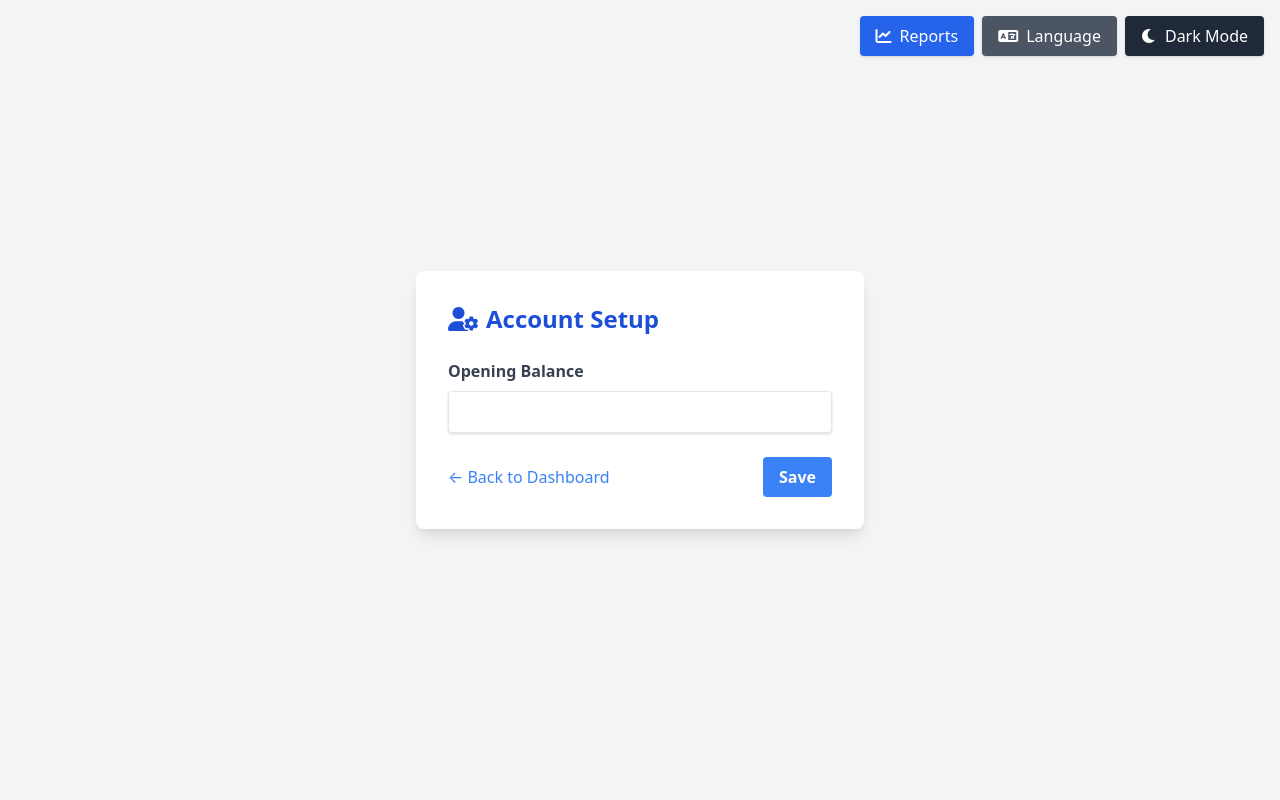
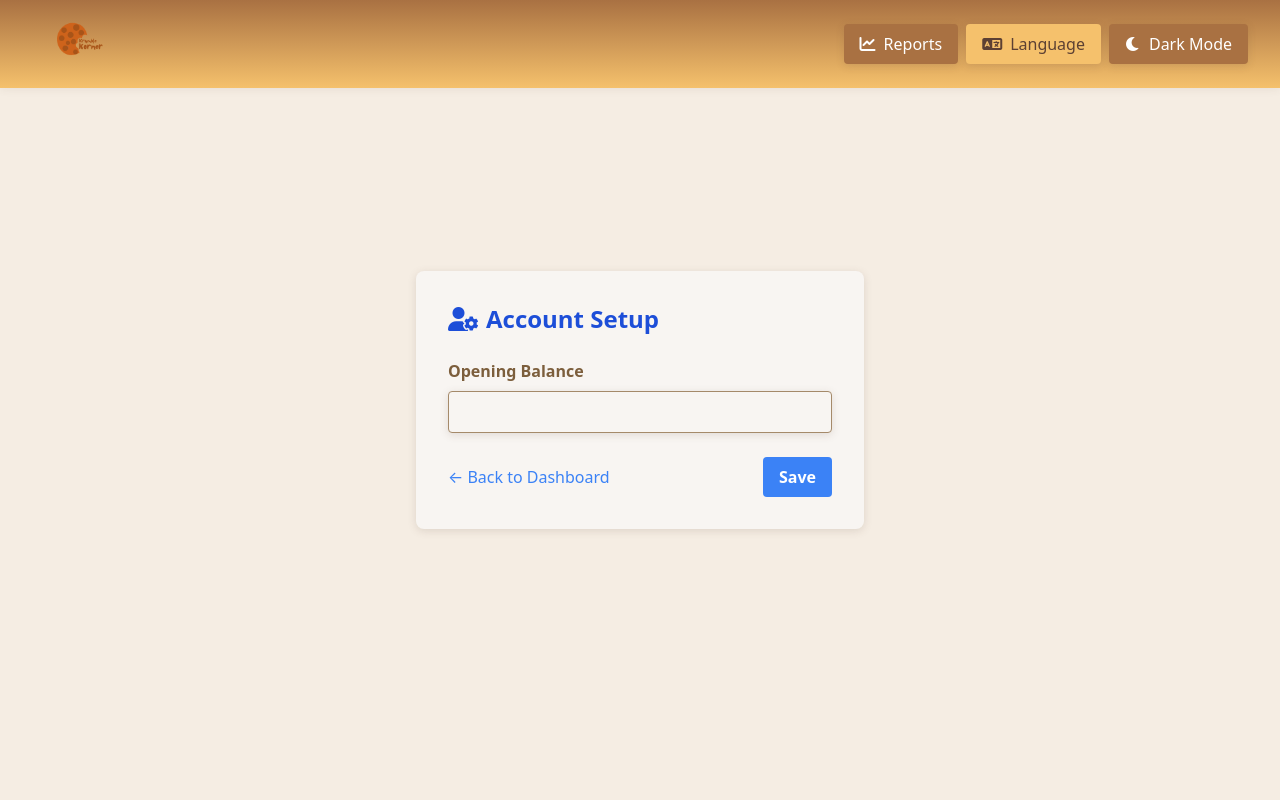
Before and after one commit to EmbeddEdge/FlaskWebApp, a Flask app: page /account/setup in a window 1280 px wide. Run offline with Flask 3, Linux system fonts and the light colour scheme; data that the repository does not hold is empty; some libraries are stand-ins or nearby versions.

Commit message:
updated theme

```diff
--- a/templates/accountsetup.html
+++ b/templates/accountsetup.html
@@ -7,18 +7,92 @@
     <link href="https://cdn.jsdelivr.net/npm/tailwindcss@2.2.19/dist/tailwind.min.css" rel="stylesheet">
     <link href="https://cdnjs.cloudflare.com/ajax/libs/font-awesome/6.0.0/css/all.min.css" rel="stylesheet">
     <style>
+        /* Brown Cookie/Baking Theme */
+        body {
+            background-color: #f5ede3;
+        }
+        .bg-white {
+            background-color: #f8f5f2 !important;
+        }
+        .text-gray-900 {
+            color: #5c4033 !important;
+        }
+        .text-gray-700 {
+            color: #7c5e3c !important;
+        }
+        .text-gray-500 {
+            color: #a58a6a !important;
+        }
+        .bg-gray-100 {
+            background-color: #f5ede3 !important;
+        }
+        .bg-blue-100, .bg-blue-200 {
+            background-color: #e2c9b0 !important;
+        }
+        .bg-red-100 {
+            background-color: #b86b4b !important;
+        }
+        .bg-green-100 {
+            background-color: #a3a656 !important;
+        }
+        .bg-gray-50 {
+            background-color: #f8f5f2 !important;
+        }
+        .bg-gray-600 {
+            background-color: #a58a6a !important;
+        }
+        .shadow-lg, .shadow {
+            box-shadow: 0 2px 8px 0 rgba(92, 64, 51, 0.15)!important;
+        }
+        input, select, textarea {
+            background-color: #f8f5f2 !important;
+            color: #5c4033 !important;
+            border-color: #a58a6a !important;
+        }
+        /* Remove logo border and shadow in all modes */
+        img[alt="Krumble Korner Logo"] {
+            border: none !important;
+            box-shadow: none !important;
+        }
+        /* Top nav bar gradient for cookie theme */
+        .cookie-navbar {
+            background: linear-gradient(180deg, #a97142 0%, #f5c16c 100%);
+            box-shadow: 0 2px 8px 0 rgba(92, 64, 51, 0.07);
+        }
+        .cookie-btn {
+            background-color: #a97142 !important;
+            color: #fff !important;
+        }
+        .cookie-btn:hover {
+            background-color: #7c5e3c !important;
+        }
+        .cookie-secondary-btn {
+            background-color: #f5c16c !important;
+            color: #5c4033 !important;
+        }
+        .cookie-secondary-btn:hover {
+            background-color: #e2c9b0 !important;
+        }
+    /* Dark mode overrides for brown theme */
         .dark-mode {
-            background-color: #18181b !important;
+            background-color: #3e2723 !important;
             color: #f3f4f6 !important;
         }
-        .dark-mode .bg-white { background-color: #27272a !important; }
+        .dark-mode .bg-white { background-color: #5c4033 !important; }
         .dark-mode .text-gray-900 { color: #f3f4f6 !important; }
-        .dark-mode .text-gray-700 { color: #d1d5db !important; }
-        .dark-mode .text-gray-500 { color: #9ca3af !important; }
+        .dark-mode .text-gray-700 { color: #e2c9b0 !important; }
+        .dark-mode .text-gray-500 { color: #f5c16c !important; }
+        .dark-mode .bg-gray-100 { background-color: #3e2723 !important; }
+        .dark-mode .bg-blue-100, .dark-mode .bg-blue-200 { background-color: #a97142 !important; }
+        .dark-mode .bg-red-100 { background-color: #b86b4b !important; }
+        .dark-mode .bg-green-100 { background-color: #a3a656 !important; }
+        .dark-mode .bg-gray-50 { background-color: #5c4033 !important; }
+        .dark-mode .bg-gray-600 { background-color: #a58a6a !important; }
+        .dark-mode .shadow-lg, .dark-mode .shadow { box-shadow: 0 2px 8px 0 rgba(0,0,0,0.7)!important; }
         .dark-mode input, .dark-mode select, .dark-mode textarea {
-            background-color: #27272a !important;
+            background-color: #5c4033 !important;
             color: #f3f4f6 !important;
-            border-color: #52525b !important;
+            border-color: #f5c16c !important;
         }
     </style>
 </head>
@@ -83,17 +157,23 @@
 </body>
 -->
 <body class="bg-gray-100 min-h-screen flex items-center justify-center" id="body">
-    <!-- Top Header Navigation -->
-    <div class="fixed top-4 right-4 z-50 flex items-center space-x-2">
-        <button id="reportsBtn" class="bg-blue-600 hover:bg-blue-800 text-white px-4 py-2 rounded shadow focus:outline-none flex items-center">
+    <!-- Top Header Navigation with Logo and Colored Bar -->
+    <div class="fixed top-0 left-0 w-full z-50 flex items-center justify-between px-8 py-1 cookie-navbar" style="min-height: 56px;">
+        <div class="flex items-center space-x-4">
+            <!-- Logo -->
+            <img src="{{ url_for('static', filename='KrumbleKornerLogo.png') }}" alt="Krumble Korner Logo" class="h-20 w-20 object-contain rounded-full shadow" />
+        </div>
+        <div class="flex items-center space-x-2">
+            <button id="reportsBtn" class="cookie-btn px-4 py-2 rounded shadow focus:outline-none flex items-center">
                 <i class="fas fa-chart-line mr-2"></i> Reports
             </button>
-        <button id="languageBtn" class="bg-gray-600 hover:bg-gray-800 text-white px-4 py-2 rounded shadow focus:outline-none flex items-center">
+            <button id="languageBtn" class="cookie-secondary-btn px-4 py-2 rounded shadow focus:outline-none flex items-center">
                 <i class="fas fa-language mr-2"></i> Language
             </button>
-        <button id="darkModeToggle" class="bg-gray-800 text-white px-4 py-2 rounded shadow hover:bg-gray-700 focus:outline-none flex items-center">
+            <button id="darkModeToggle" class="cookie-btn px-4 py-2 rounded shadow hover:bg-yellow-700 focus:outline-none flex items-center">
                 <i class="fas fa-moon"></i> <span id="darkModeText" class="ml-2">Dark Mode</span>
             </button>
+        </div>
     </div>
     <div class="w-full max-w-md bg-white rounded-lg shadow-lg p-8">
         <h2 class="text-2xl font-bold text-blue-700 mb-6 flex items-center">
```
Also changed, not shown: templates/dashboard.html (+12 -0 lines). Lines whose indentation alone changed are shown as unchanged.
